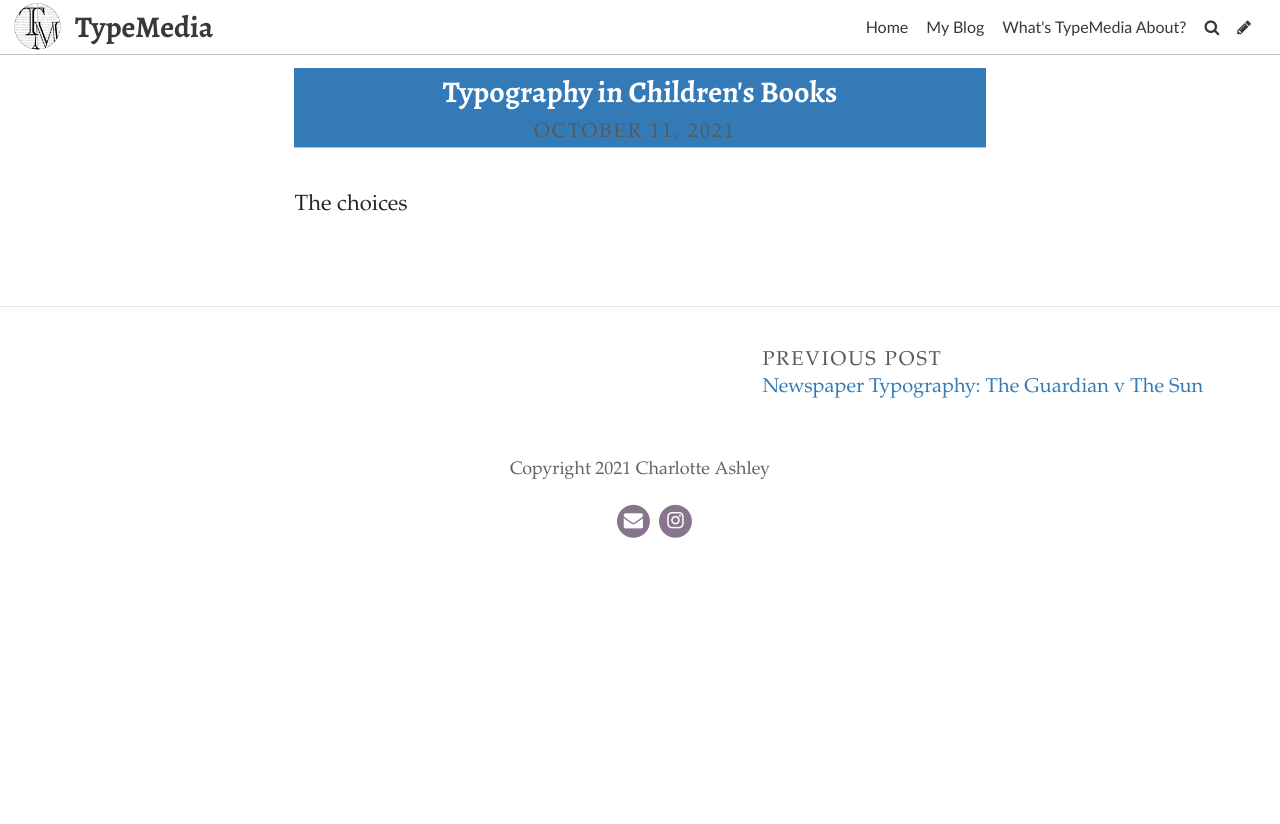
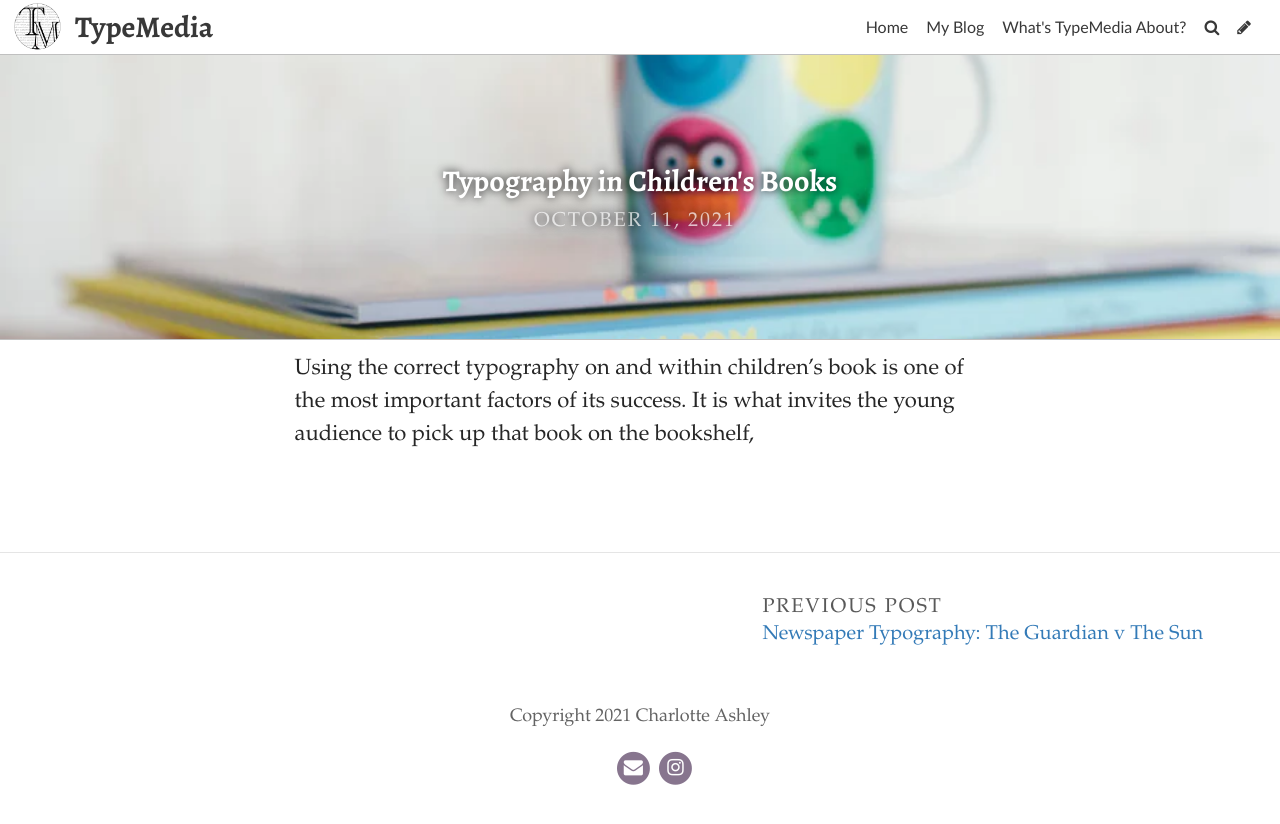
Before and after one commit to charlotteaashley/typo-design-template, a Jekyll site: the page built from _posts/2021-10-11-typography-in-childrens-books.md, in a window 1280 px wide. Shown: the top 824 px of the page. Built offline with Jekyll 4.4.1, drawn with Linux system fonts in a browser that asks for light colours; some web fonts are replaced.

Commit message:
Update Post “2021-10-11-typography-in-childrens-books”

```diff
--- a/_posts/2021-10-11-typography-in-childrens-books.md
+++ b/_posts/2021-10-11-typography-in-childrens-books.md
@@ -2,7 +2,8 @@
 layout: post
 title: Typography in Children's Books
 date: 2021-10-11T08:44:35.701Z
+image: ../uploads/photo-1455884981818-54cb785db6fc.webp
 title_color: "#ffffff"
 comments: false
 ---
-The choices
+Using the correct typography on and within children's book is one of the most important factors of its success. It is what invites the young audience to pick up that book on the bookshelf,
```
Also changed, not shown: uploads/photo-1455884981818-54cb785db6fc.webp (added).
